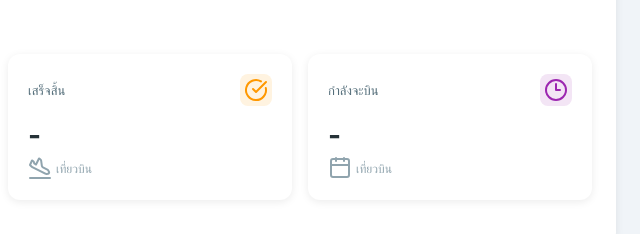
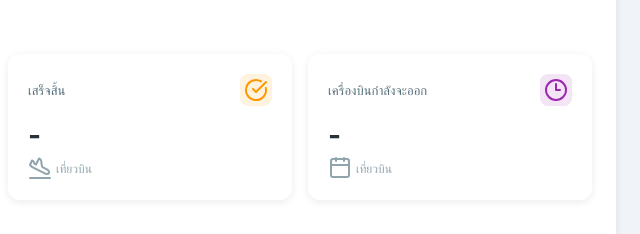
Before and after one commit to securityvtud/securityvtud.github.io, a plain HTML site: page index.html in a window 1280 px wide. Shown: the part 416-650 px from the top of the page, 640-1280 px from the left. Drawn offline with nearby package versions, Linux system fonts and the light colour scheme; no server answers.

Commit message:
Update index.html

```diff
--- a/index.html
+++ b/index.html
@@ -786,7 +786,7 @@
 
         <div class="stat-card">
           <div class="stat-header">
-            <span class="stat-label">กำลังจะบิน</span>
+            <span class="stat-label">เครื่องบินกำลังจะออก</span>
             <div class="stat-icon purple">
               <i data-lucide="clock-3" size="18"></i>
             </div>
```
